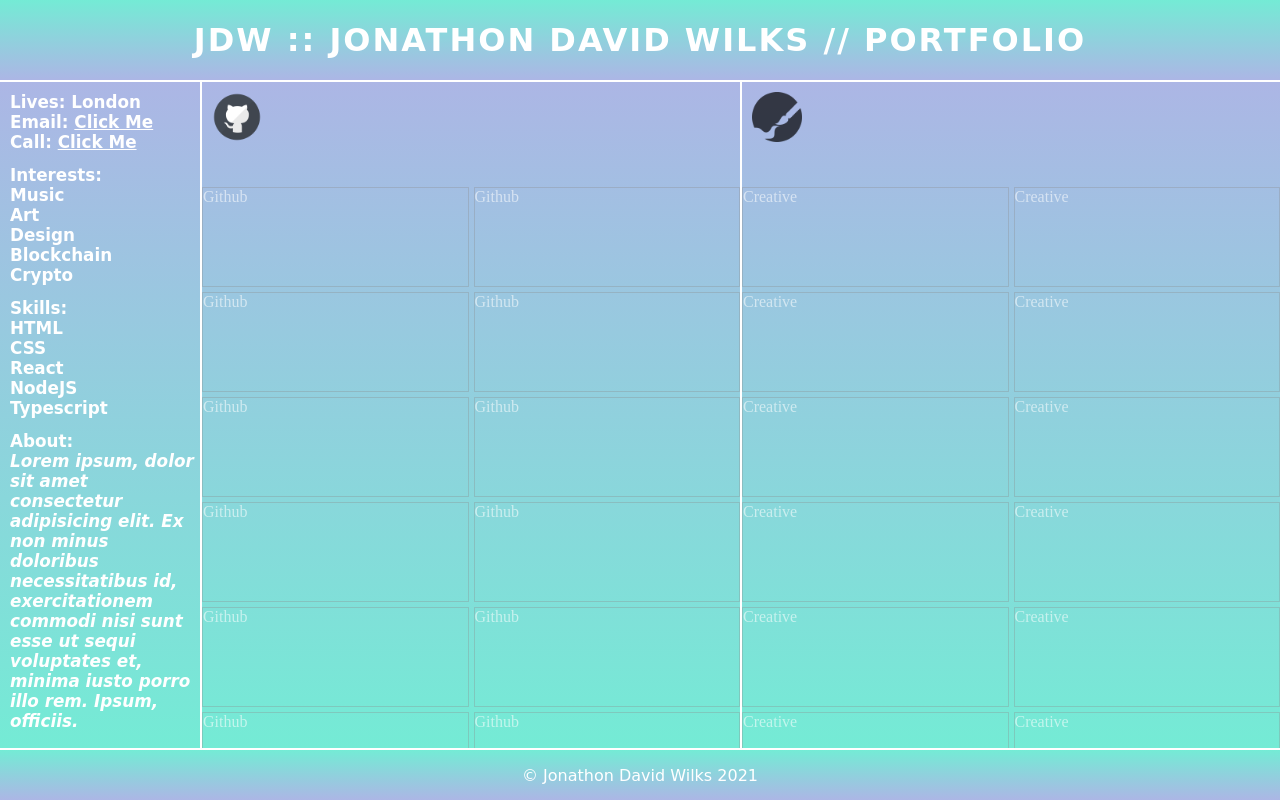
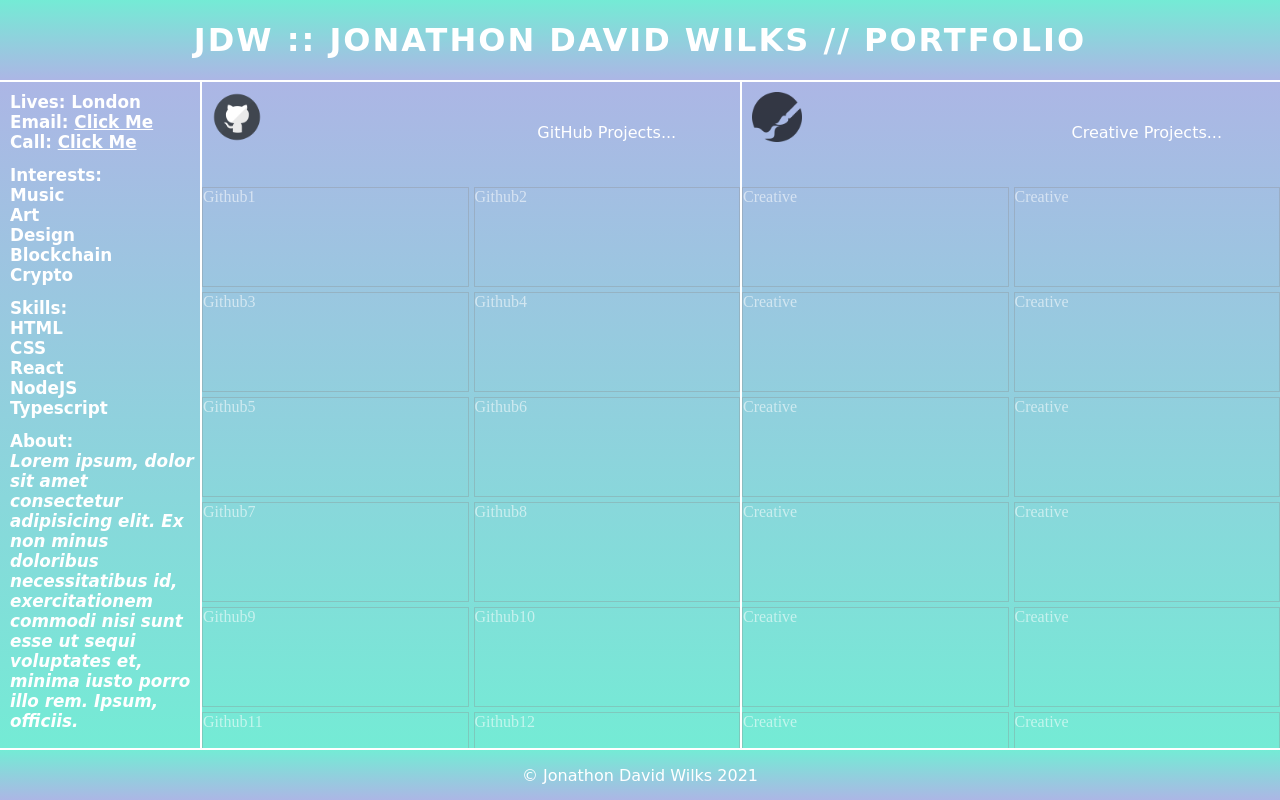
Before and after one commit to JDWilks/JDW-Mock-Portfolio, a website: page index.html in a window 1280 px wide. Drawn offline with Linux system fonts and the light colour scheme.

Commit message:
last save... can't get images into ... each grid item - getting there though !

```diff
--- a/index.html
+++ b/index.html
@@ -52,34 +52,39 @@
       <div class="main">
         <img class="Github-logo"
        src="./images/github_PNG67.png" alt="GitHub Logo">
-      </br>
-      <div class="item">Github</div>
-      <div class="item">Github</div>
-      <div class="item">Github</div>
-      <div class="item">Github</div>
-      <div class="item">Github</div>
-      <div class="item">Github</div>
-      <div class="item">Github</div>
-      <div class="item">Github</div>
-      <div class="item">Github</div>
-      <div class="item">Github</div>
-      <div class="item">Github</div>
-      <div class="item">Github</div>
-      <div class="item">Github</div>
-      <div class="item">Github</div>
-      <div class="item">Github</div>
-      <div class="item">Github</div>
-      <div class="item">Github</div>
-      <div class="item">Github</div>
-      <div class="item">Github</div>
-      <div class="item">Github</div>
+      <p class="github-heading">GitHub Projects...</p>
+
+      <div class="item">Github1
+        <!-- <img src="./images/Octocat.png" alt="Octocat"> -->
+      </div>
+      <div class="item">Github2</div>
+      <div class="item">Github3</div>
+      <div class="item">Github4</div>
+      <div class="item">Github5</div>
+      <div class="item">Github6</div>
+      <div class="item">Github7</div>
+      <div class="item">Github8</div>
+      <div class="item">Github9</div>
+      <div class="item">Github10</div>
+      <div class="item">Github11</div>
+      <div class="item">Github12</div>
+      <div class="item">Github13</div>
+      <div class="item">Github14</div>
+      <div class="item">Github15</div>
+      <div class="item">Github16</div>
+      <div class="item">Github17</div>
+      <div class="item">Github18</div>
+      <div class="item">Github19</div>
+      <div class="item">Github20</div>
     </div>
 
 
 
       <div class="right-menu">
           <img class="Creative-logo"
-          src="./images/Daco_816353.png" alt="Creative Logo"> </br>
+          src="./images/Daco_816353.png" alt="Creative Logo">
+      <p class="github-heading">Creative Projects...</p>
+
         <div class="item">Creative</div>
         <div class="item">Creative</div>
         <div class="item">Creative</div>
--- a/style.css
+++ b/style.css
@@ -56,12 +56,26 @@
 .item {
   border: solid 1px rgba(141, 140, 140, 0.336);
   color: rgba(255, 255, 255, 0.562);
+  background-image: img src= "./images/Octocat.png" alt= "Octocat";
 }
 
 .Github-logo {
   height: 50px;
   margin-left: 10px;
   margin-top: 10px;
+}
+
+.github-heading {
+  color: white;
+  display: grid;
+  place-items: center;
+  font-family: "Comfortaa", cursive;
+  font-size: 1rem;
+}
+
+.item img {
+  /* width: 100%; */
+  /* object-fit: contain; */
 }
 
 .right-menu {
```
Also changed, not shown: 1 other file.
